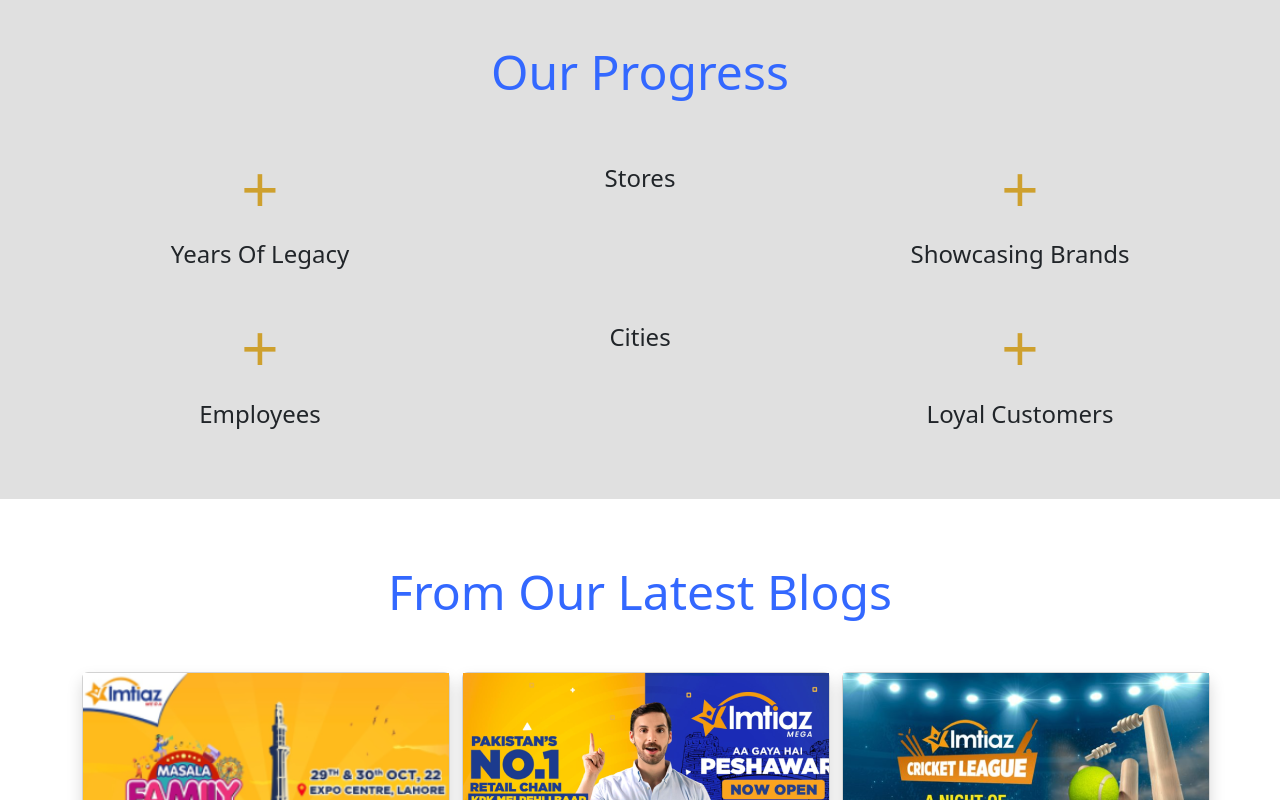
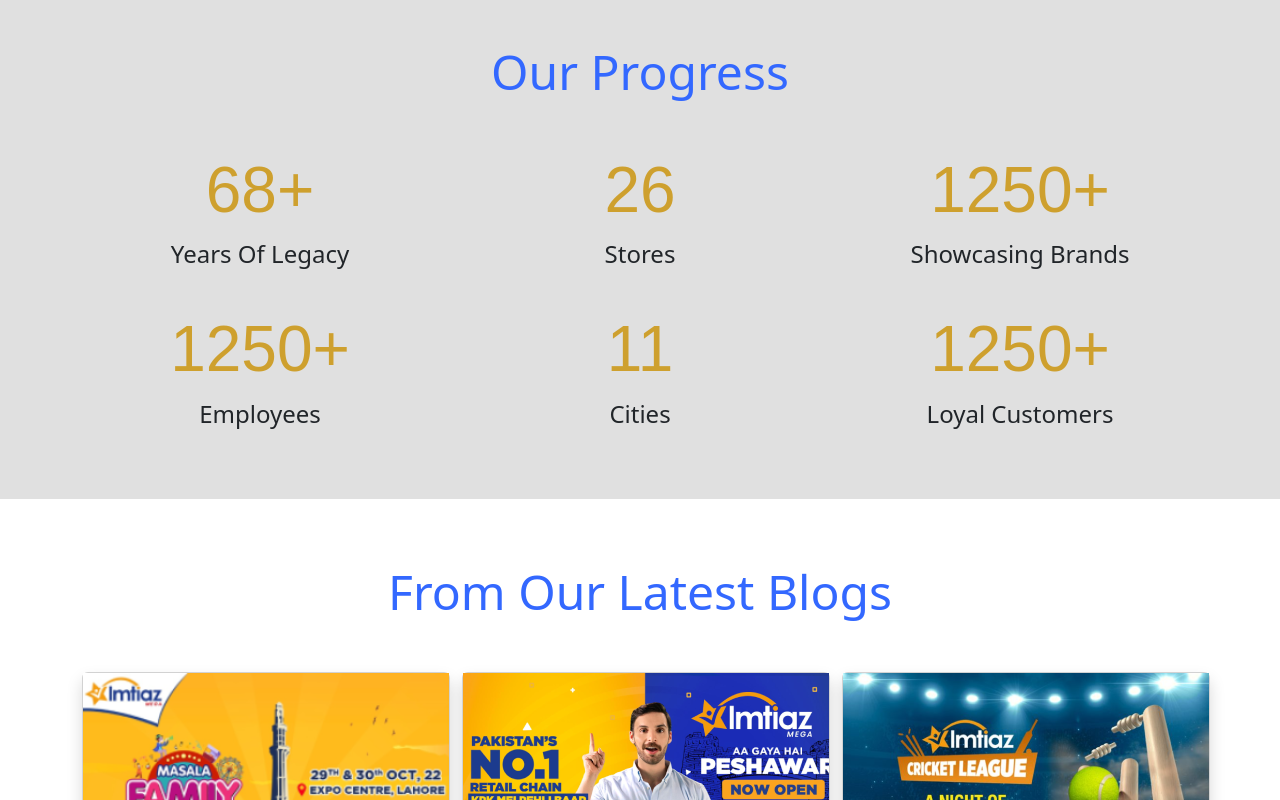
Before and after one commit to tahreemZaheer/Datalog-MindHack, a plain HTML site: page index.html in a window 1280 px wide. Shown: the part 1584-2384 px from the top of the page. Drawn offline with nearby package versions, Linux system fonts and the light colour scheme; files whose address does not match are found by name.

Commit message:
1 file modified

```diff
--- a/index.html
+++ b/index.html
@@ -319,7 +319,7 @@
 
 
 
-    <script src="../imtiaz/main.js"></script>
+    <script src="/main.js"></script>
     <script src="https://cdn.jsdelivr.net/npm/bootstrap@5.3.0-alpha3/dist/js/bootstrap.bundle.min.js" integrity="sha384-ENjdO4Dr2bkBIFxQpeoTz1HIcje39Wm4jDKdf19U8gI4ddQ3GYNS7NTKfAdVQSZe" crossorigin="anonymous"></script>
     <script src="https://cdn.jsdelivr.net/npm/@popperjs/core@2.11.7/dist/umd/popper.min.js" integrity="sha384-zYPOMqeu1DAVkHiLqWBUTcbYfZ8osu1Nd6Z89ify25QV9guujx43ITvfi12/QExE" crossorigin="anonymous"></script>
 <script src="https://cdn.jsdelivr.net/npm/bootstrap@5.3.0-alpha3/dist/js/bootstrap.min.js" integrity="sha384-Y4oOpwW3duJdCWv5ly8SCFYWqFDsfob/3GkgExXKV4idmbt98QcxXYs9UoXAB7BZ" crossorigin="anonymous"></script>
```
